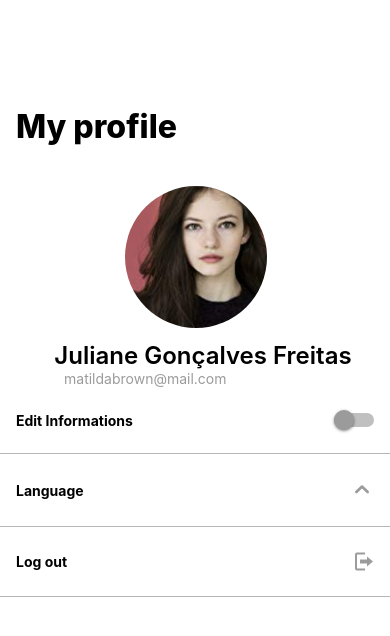
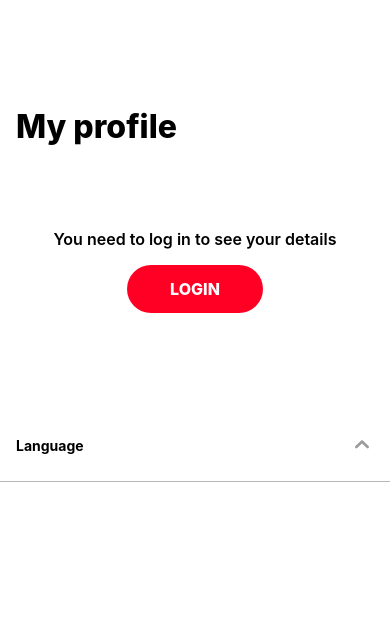
Before and after one commit to pborganization/pborganization-projeto-comprass_power_rangers, a React Native app: screen / in a window 390 px wide. Shown: the top 636 px of the page. Built offline with nearby package versions, Linux system fonts and the light colour scheme.

Commit message:
feat: not logged profile added

```diff
--- a/App.tsx
+++ b/App.tsx
@@ -1,11 +1,12 @@
 import { StyleSheet, Text, View } from "react-native";
 import { MainScreen } from "./src/screens/mainScreen";
 import { ProfileScreen } from "./src/screens/profileScreen";
+import { NotLogged } from "./src/components/profileComponents/NotLogged";
 
 export default function App() {
   return (
     <View style={styles.container}>
-      <ProfileScreen />
+      <NotLogged />
     </View>
   );
 }
--- /dev/null
+++ b/src/components/profileComponents/LanguageOption.tsx
@@ -0,0 +1,31 @@
+import React from 'react';
+import { View, Text, StyleSheet } from 'react-native';
+import { Entypo } from '@expo/vector-icons';
+
+export const LanguageOption = () => {
+  return (
+    <View style={styles.edits}>
+      <Text style={styles.text}>Language</Text>
+      <Entypo name='chevron-up' size={24} color='#9B9B9B' style={styles.iconLanguage} />
+    </View>
+  );
+};
+
+const styles = StyleSheet.create({
+  edits: {
+    paddingVertical: 23,
+    paddingHorizontal: 16,
+    borderBottomWidth: 1,
+    borderBottomColor: '#B6B6B6',
+    flexDirection: 'row',
+    alignItems: 'center',
+    justifyContent: 'space-between'
+  },
+  text: {
+    color: '#000',
+    fontWeight: '700',
+  },
+  iconLanguage: {
+    marginLeft: 246,
+  },
+});
--- /dev/null
+++ b/src/components/profileComponents/NotLogged.tsx
@@ -0,0 +1,75 @@
+import React from "react";
+import {
+    View,
+    StyleSheet,
+    Text,
+    TouchableOpacity,
+  } from "react-native";
+import { Entypo } from "@expo/vector-icons";
+import { LanguageOption } from "./LanguageOption";
+
+export const NotLogged = () => {
+    return (
+        <View style={styles.container}>
+            <View style={styles.titleContainer}>
+                <Text style={styles.textTitle}>My profile</Text>
+            </View>
+            <View style={styles.subtitleContainer}>
+                <Text style={styles.subtitle}>You need to log in to see your details</Text>
+            <TouchableOpacity style={styles.button}>
+                <Text style={styles.textButton}>LOGIN</Text>
+            </TouchableOpacity>
+            </View>
+            <View style={styles.language}>
+                <LanguageOption />
+            </View>
+        </View>
+    );
+  }
+
+const styles = StyleSheet.create({
+    container: {
+        flex: 1,
+        flexDirection: 'column',
+    },
+    titleContainer: {
+        marginTop: 107,
+        marginLeft: 16,
+        marginRight: 190,
+        flexDirection: 'column',
+    },
+    textTitle:{
+        color: '#000',
+        fontSize: 32,
+        fontWeight: '800',
+    },
+    subtitleContainer: {
+        marginTop: 83,
+        marginLeft: 45,
+        marginRight: 45,
+        marginBottom: 96,
+        alignItems: 'center',
+    },
+    subtitle: {
+        color: '#000',
+        fontSize: 16,
+        fontWeight: '600',
+    },
+    button: {
+        width: 136,
+        height: 48,
+        marginTop: 16,
+        borderRadius: 25,
+        backgroundColor: '#FF0024',
+        justifyContent: 'center',
+        alignItems: 'center',
+    },
+    textButton: {
+        color:'#FFFF' ,
+        fontSize: 16,
+        fontWeight: '800',
+    },
+    language: {
+
+    }
+})
--- a/src/screens/profileScreen.tsx
+++ b/src/screens/profileScreen.tsx
@@ -7,8 +7,9 @@ import {
     Switch
   } from "react-native";
 import { Entypo } from "@expo/vector-icons";
+import { LanguageOption } from "../components/profileComponents/LanguageOption";
 
-  export const ProfileScreen = () => {
+export const ProfileScreen = () => {
     const [isEnabled, setIsEnabled] = useState(false);
     const toggleSwitch = () => setIsEnabled(previousState => !previousState);
     return (
@@ -32,10 +33,7 @@ import { Entypo } from "@expo/vector-icons";
                         style={styles.buttonSwitch}
                     />
                 </View>
-                <View style={styles.edits}>
-                    <Text style={styles.text}>Language</Text>
-                    <Entypo name='chevron-up' size={24} color='#9B9B9B' style={styles.iconLanguage} />
-                </View>
+                    <LanguageOption />
                 <View style={styles.edits}>
                     <Text style={styles.text}>Log out</Text>
                     <Entypo name='log-out' size={20} color='#9B9B9B' style={styles.iconLog} />
@@ -97,9 +95,6 @@ import { Entypo } from "@expo/vector-icons";
     buttonSwitch: {
         marginLeft: 154,
     },
-    iconLanguage: {
-        marginLeft: 246,
-    },
     iconLog: {
         marginLeft: 265,
     }
```
